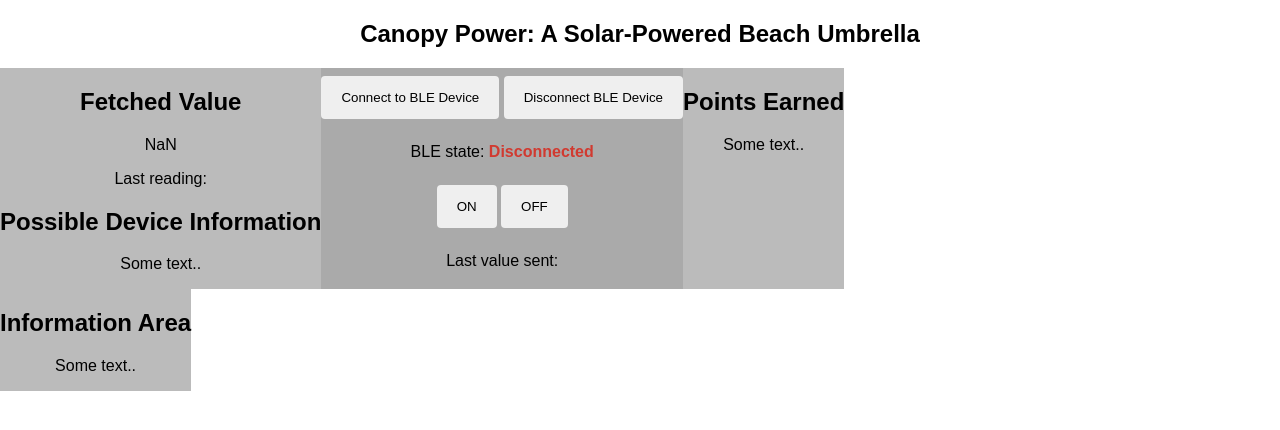
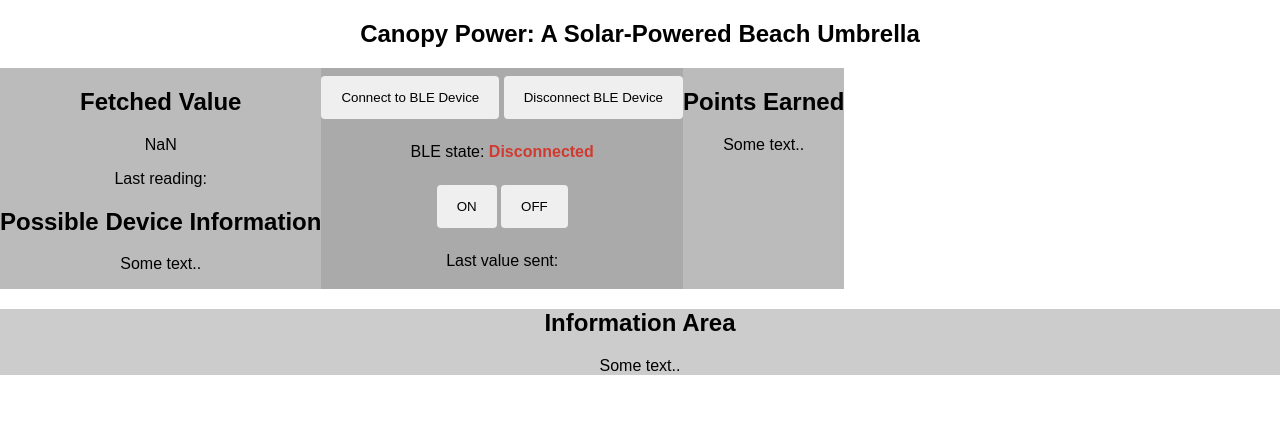
Before and after one commit to arj916/CapstoneProjectWeb, a plain HTML site: page index.html in a window 1280 px wide. Drawn offline with Linux system fonts and the light colour scheme.

Commit message:
getting rid of extra row

```diff
--- a/index.html
+++ b/index.html
@@ -35,9 +35,8 @@
         <p>Some text..</p>
   </div>
 </div>
-<div class="row">
     <div
-   style=" background-color:#bbb;">
+   style=" background-color:#ccc;">
     <h2>Information Area</h2>
         <p>Some text..</p>
   </div>
```
